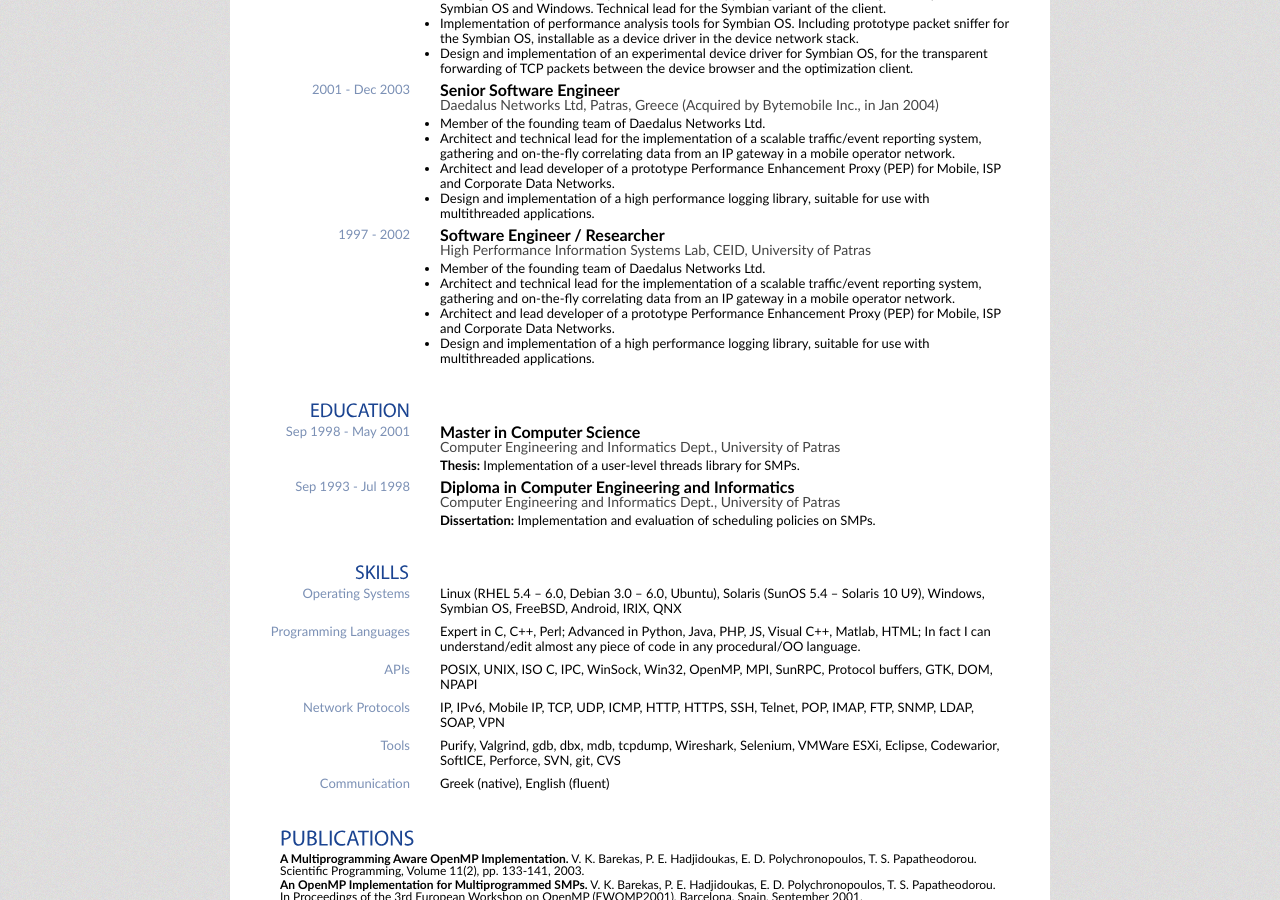
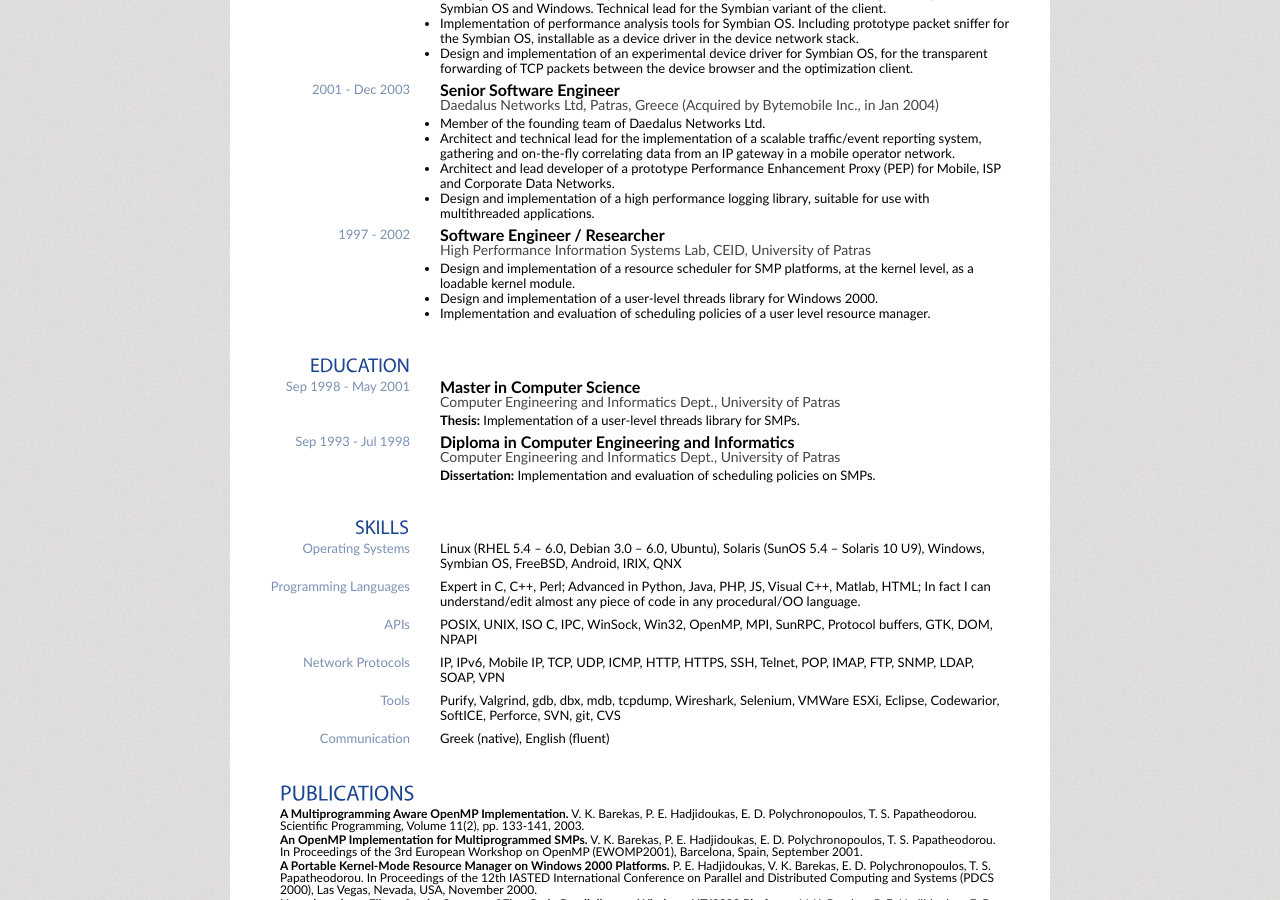
Before and after one commit to bbarekas/bbarekas.github.com, a Jekyll site: the page resume/index.html, which Jekyll copies as it is, in a window 1280 px wide and 900 px high, scrolled down 825 px. Built offline with Jekyll 4.4.1, drawn with Linux system fonts in a browser that asks for light colours; Markdown is read by kramdown in place of the engine named in the settings.

Commit message:
Fix some entries for HPCLAB

```diff
--- a/resume/index.html
+++ b/resume/index.html
@@ -154,10 +154,9 @@
               <em class="companyfull">High Performance Information Systems Lab, CEID, University of Patras</em>
             </p>
             <ul class="info">
-              <li>Member of the founding team of Daedalus Networks Ltd.</li>
-              <li>Architect and technical lead for the implementation of a scalable traffic/event reporting system, gathering and on-the-fly correlating data from an IP gateway in a mobile operator network.</li>
-              <li>Architect and lead developer of a prototype Performance Enhancement Proxy (PEP) for Mobile, ISP and Corporate Data Networks.</li>
-              <li>Design and implementation of a high performance logging library, suitable for use with multithreaded applications.</li>
+              <li>Design and implementation of a resource scheduler for SMP platforms, at the kernel level, as a loadable kernel module.</li>
+              <li>Design and implementation of a user-level threads library for Windows 2000.</li>
+              <li>Implementation and evaluation of scheduling policies of a user level resource manager.</li>
             </ul>
           </div>
 
```
